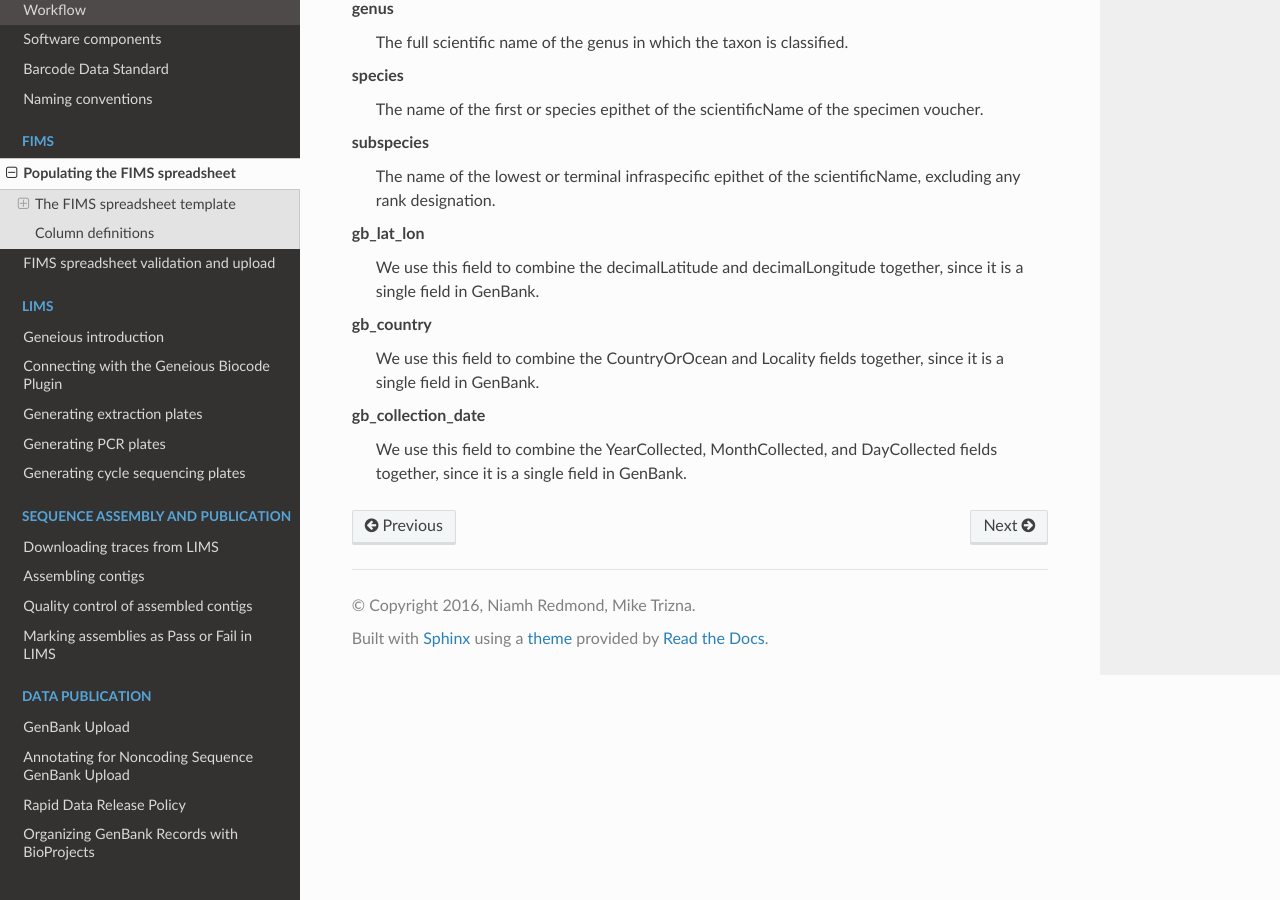
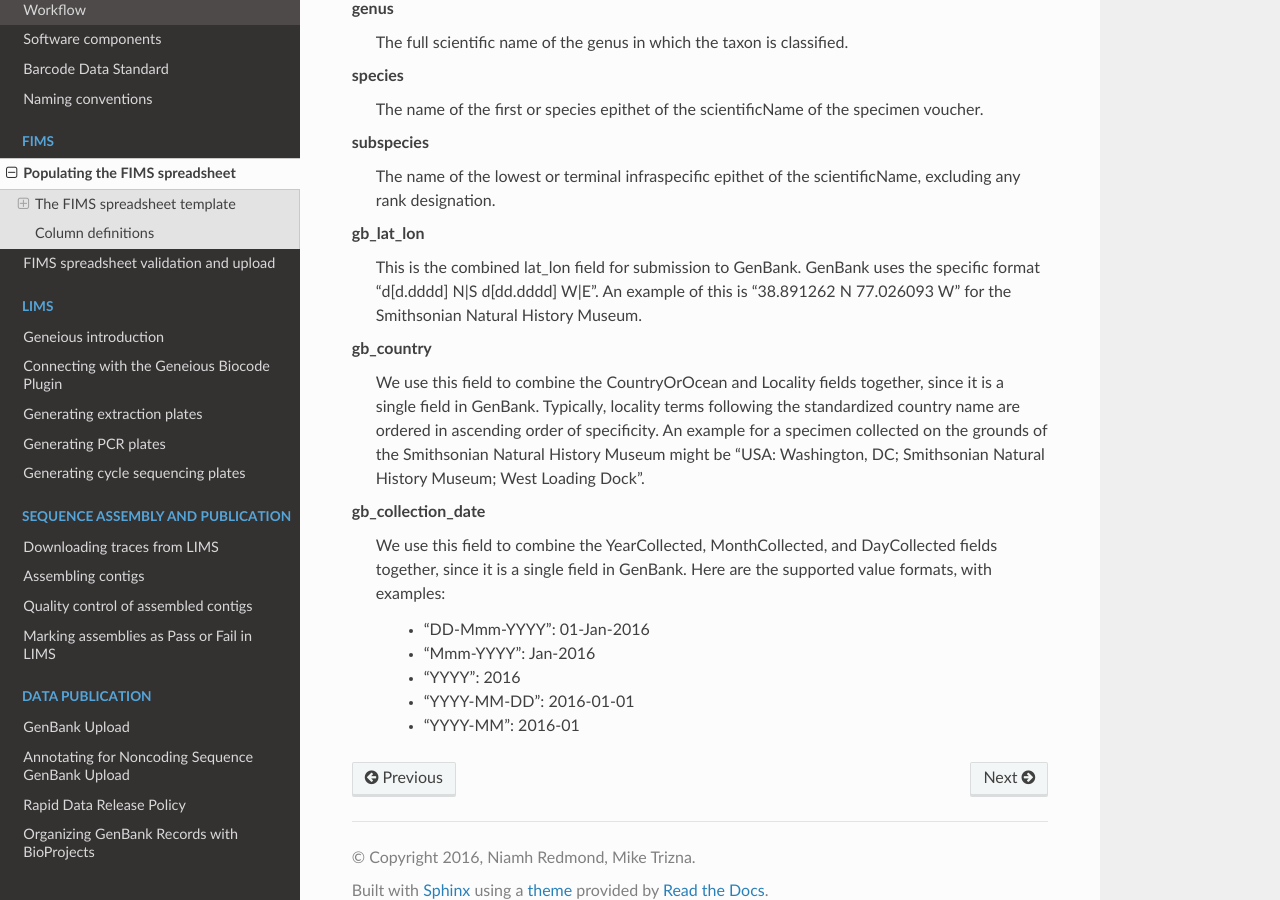
Before and after one commit to SIBarcodeNetwork/ReadtheDocsMaster, a Sphinx documentation site: the page built from Docs/fims_spreadsheet_pop.rst, in a window 1280 px wide and 900 px high, scrolled down 3961 px. Built offline with Sphinx 7.4.7 and the Read the Docs theme 2.0.0, drawn with Linux system fonts in a browser that asks for light colours.

Commit message:
Updated FIMS Spreadsheet documentation
Pulled in examples for the gb_ fields from the Data Standard documentation page, based on input from Trip.

```diff
--- a/Docs/fims_spreadsheet_pop.rst
+++ b/Docs/fims_spreadsheet_pop.rst
@@ -117,10 +117,16 @@ subspecies
   The name of the lowest or terminal infraspecific epithet of the scientificName, excluding any rank designation.
 
 gb_lat_lon
-  We use this field to combine the decimalLatitude and decimalLongitude together, since it is a single field in GenBank.
+  This is the combined lat_lon field for submission to GenBank. GenBank uses the specific format "d[d.dddd] N|S d[dd.dddd] W|E". An example of this is "38.891262 N 77.026093 W" for the Smithsonian Natural History Museum.
 
 gb_country
-  We use this field to combine the CountryOrOcean and Locality fields together, since it is a single field in GenBank.
+  We use this field to combine the CountryOrOcean and Locality fields together, since it is a single field in GenBank. Typically, locality terms following the standardized country name are ordered in ascending order of specificity. An example for a specimen collected on the grounds of the Smithsonian Natural History Museum might be "USA: Washington, DC; Smithsonian Natural History Museum; West Loading Dock".
 
 gb_collection_date
-  We use this field to combine the YearCollected, MonthCollected, and DayCollected fields together, since it is a single field in GenBank.
+  We use this field to combine the YearCollected, MonthCollected, and DayCollected fields together, since it is a single field in GenBank. 	Here are the supported value formats, with examples:
+
+		* "DD-Mmm-YYYY": 01-Jan-2016
+		* "Mmm-YYYY": Jan-2016
+		* "YYYY": 2016
+		* "YYYY-MM-DD": 2016-01-01
+		* "YYYY-MM": 2016-01
```
